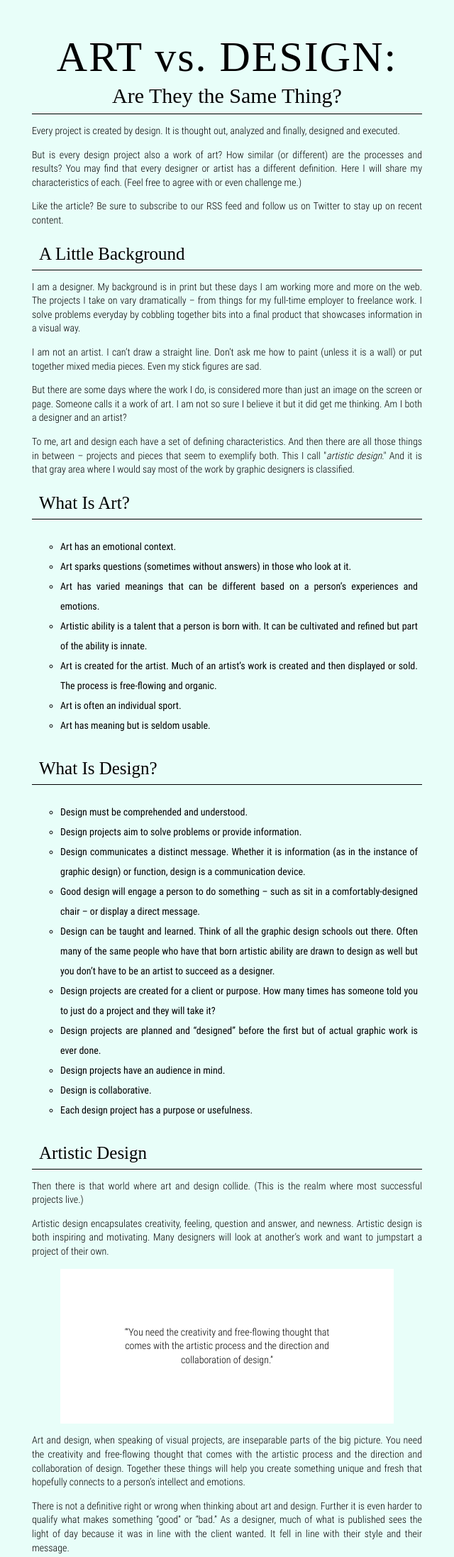
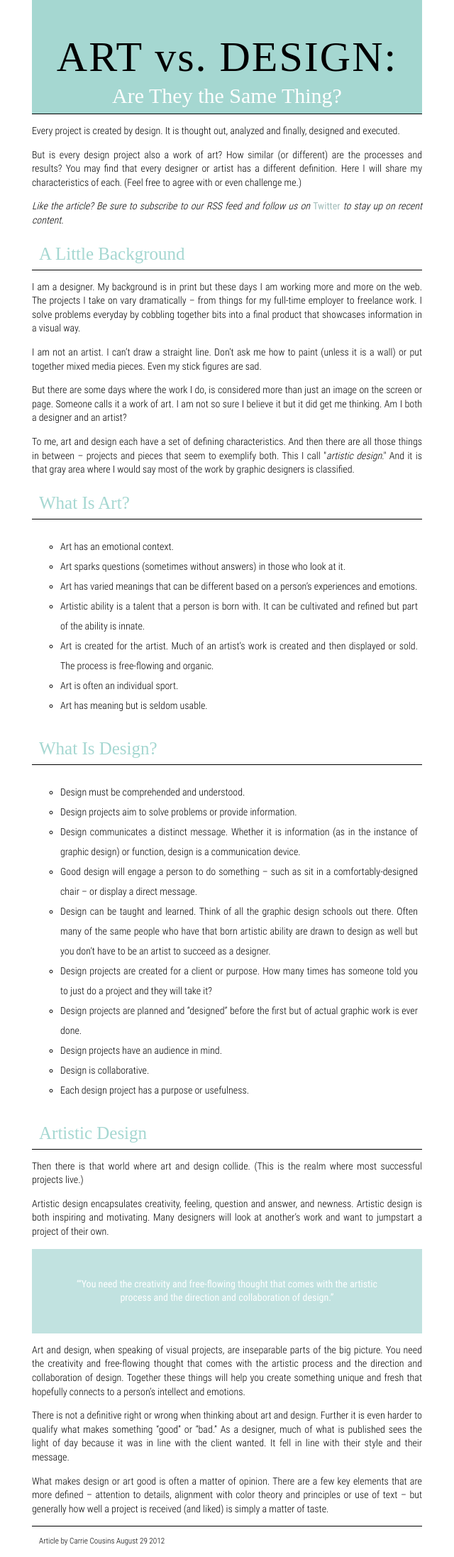
Before and after one commit to KatAviles/art336-html-css-bootcamp-01, a plain HTML site: page index.html in a window 1280 px wide. Shown: the top 2194 px of the page at 71% size, without its empty margins (320-960 px from the left). Drawn offline with nearby package versions, Linux system fonts and the light colour scheme; a script that the page names is missing; a web font is replaced by a local one.

Commit message:
updated style

```diff
--- a/index.html
+++ b/index.html
@@ -23,7 +23,7 @@
 
         <p>But is every design project also a work of art? How similar (or different) are the processes and results? You may find that every designer or artist has a different definition. Here I will share my characteristics of each. (Feel free to agree with or even challenge me.)</p>
 
-        <p>Like the article? Be sure to subscribe to our RSS feed and follow us on Twitter to stay up on recent content.</p>
+        <p><em>Like the article? Be sure to subscribe to our RSS feed and follow us on <a href="https://twitter.com/designshack" target="_blank">Twitter</a> to stay up on recent content.</em></p>
 
         <h2>A Little Background</h2>
 
--- a/scss/_base.scss
+++ b/scss/_base.scss
@@ -2,16 +2,13 @@
 Base Rules
 	A Base rule is applied to an element using an element selector, a descendent selector, or a child selector, along with any pseudoclasses. It doesn’t include any class or ID selectors. It is defining the default styling for how that element should look in all occurrences on the page.
 */
+
 html {
     box-sizing: border-box;
 }
 
-*, *:before, *:after {
-    box-sizing: inherit;
-}
-
 body {
-    background-color: rgba(193, 253, 239, 0.37);
+    background-color: #fff;
     @include body-font-regular;
     @include fontSize(14px);
     line-height: 1.4;
@@ -21,10 +18,14 @@ body {
     width: 100%;
 }
 
-img {
-    height: auto;
-    max-width: 100%;
-    //margin: 0;
+
+
+header h1 {
+    background-color: $background-color;
+    margin-top: auto;
+    padding-top: 50px;
+    padding-left: 10px;
+    padding-right: 10px;
 }
 
 h1 {
@@ -38,6 +39,8 @@ h1 {
 }
 
 header h2 {
+    background-color: $background-color;
+    color: #fff;
     @include fontSize(30px);
     text-align: center;
     margin-top: 0;
@@ -45,12 +48,23 @@ header h2 {
 }
 
 h2, h3 {
+    color: $background-color;
     @include heading-font;
     @include fontSize(25px);
     border-bottom: 1.5px #000 solid;
     line-height: 1;
     margin: auto;
     padding: 10px;
+}
+
+a {
+    color: rgba(2, 75, 67, 0.37);
+    @include list-font;
+    text-decoration: none;
+}
+
+a:hover {
+    color: rgba(118, 132, 131, 0.37);
 }
 
 ul {
@@ -60,17 +74,25 @@ ul {
 }
 
 ul li {
-    @include list-font;
+    @include body-font-regular;
     list-style: circle;
     line-height: 2;
     margin: 0 6px 0 0;
 }
 
 blockquote {
-    background-color: #fff;
-    padding: 80px;
+    @include list-font;
+    background-color: rgba(88, 177, 170, 0.37);
+    color: #fff;
+    margin: 0;
+    padding: 40px;
     text-align: center;
 }
+
+blockquote cite {
+    display: block;
+}
+
 
 footer {
     border-top: 1px #000 solid;
--- a/scss/_globals.scss
+++ b/scss/_globals.scss
@@ -70,3 +70,6 @@ Globals
   font-style: normal;
   font-weight: 400;
 }
+
+//Site Variables
+$background-color: rgba(11, 147, 131, 0.37);
```
Also changed, not shown: css/main.css.
